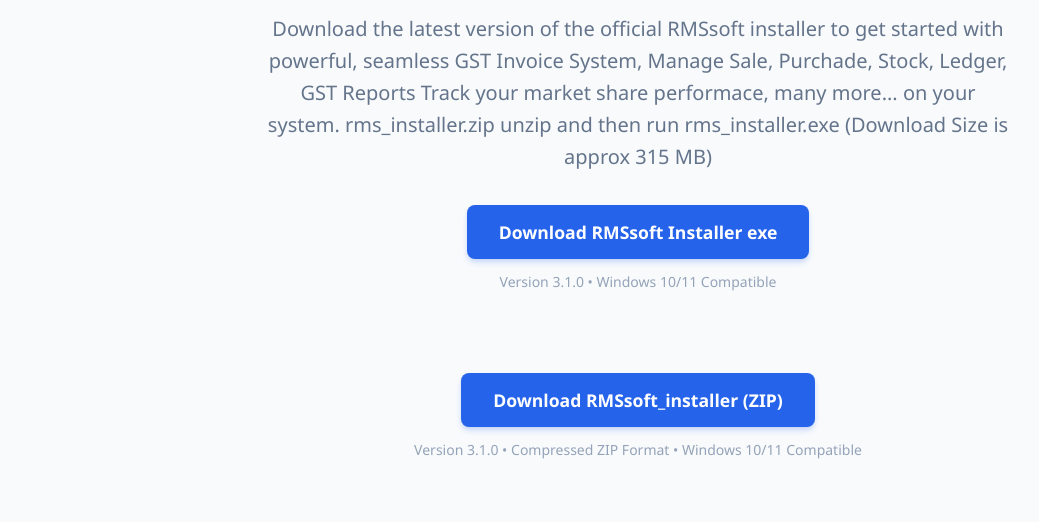
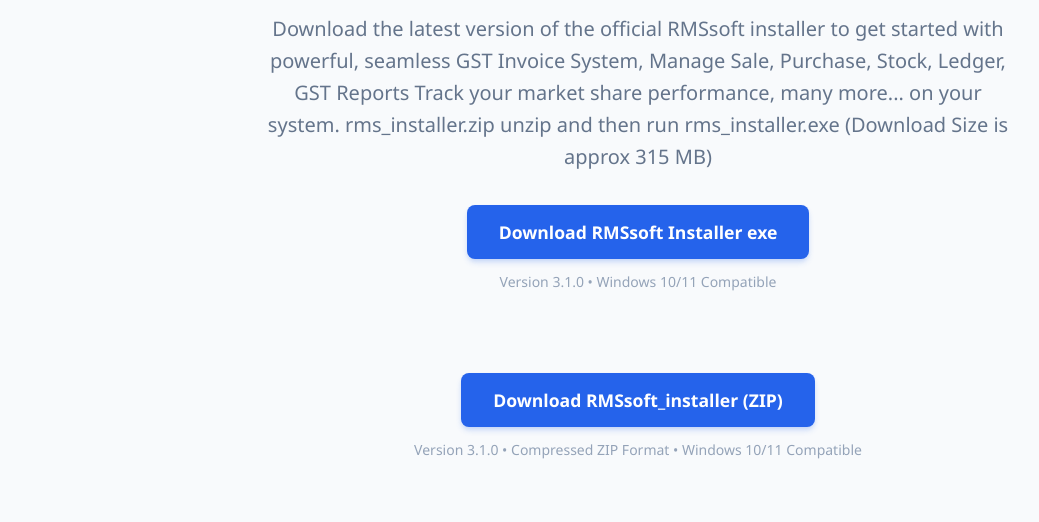
Before and after one commit to ssunilgupta22/rmssoftweb, a plain HTML site: page index.html in a window 1280 px wide. Shown: the part 234-756 px from the top of the page, without its empty margins (2-1041 px from the left). Drawn offline with Linux system fonts and the light colour scheme.

Commit message:
Update index.html

```diff
--- a/index.html
+++ b/index.html
@@ -141,8 +141,8 @@
         <section class="hero">
             <h1>Experience RMSSOFT310</h1>
             <p>Download the latest version of the official RMSsoft installer to get started with powerful, seamless
-              GST Invoice System, Manage Sale, Purchade, Stock, Ledger, GST Reports
-              Track your market share performace, many more...
+              GST Invoice System, Manage Sale, Purchase, Stock, Ledger, GST Reports
+              Track your market share performance, many more...
               on your system.
               rms_installer.zip unzip and then run rms_installer.exe
               (Download Size is approx 315 MB)
```
